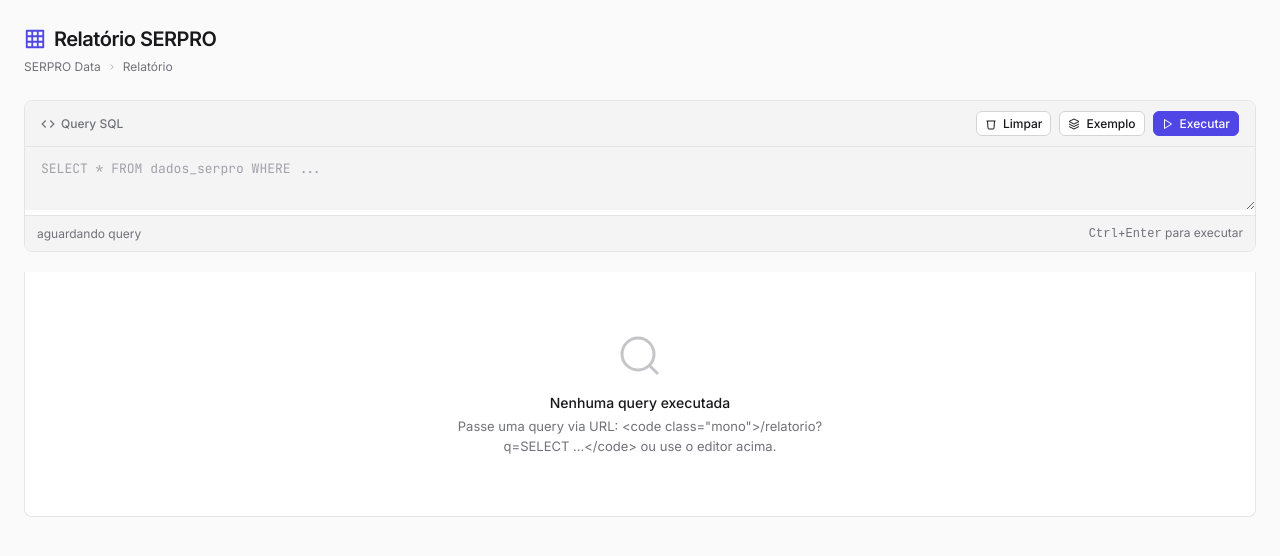
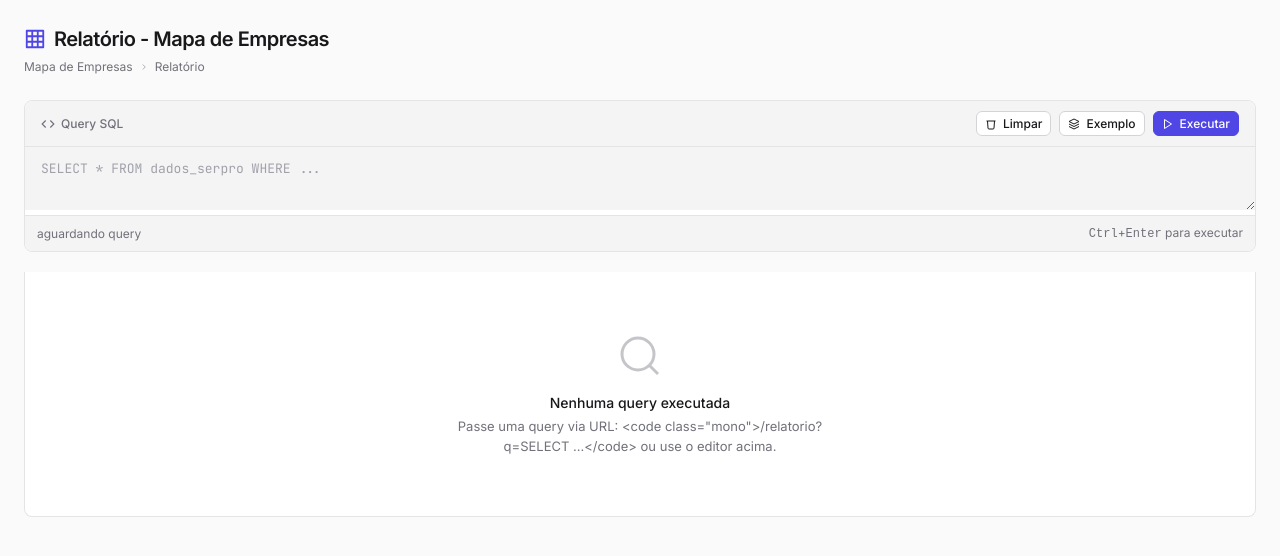
Before and after one commit to mateusoro/mapadeempresas, a website: page serpro-viewer/public/relatorio.html in a window 1280 px wide. Drawn offline with nearby package versions, Linux system fonts and the light colour scheme.

Commit message:
fix: rename SERPRO references to Mapa de Empresas in UI

```diff
--- a/serpro-viewer/public/relatorio.html
+++ b/serpro-viewer/public/relatorio.html
@@ -3,7 +3,7 @@
 <head>
 <meta charset="UTF-8">
 <meta name="viewport" content="width=device-width, initial-scale=1.0">
-<title>Relatório SERPRO</title>
+<title>Relatório - Mapa de Empresas</title>
 <link rel="preconnect" href="https://fonts.googleapis.com">
 <link rel="preconnect" href="https://fonts.gstatic.com" crossorigin>
 <link href="https://fonts.googleapis.com/css2?family=Inter:wght@400;500;600;700&family=JetBrains+Mono:wght@400;500&display=swap" rel="stylesheet">
@@ -527,10 +527,10 @@
                 <svg width="22" height="22" viewBox="0 0 24 24" fill="none" stroke="currentColor" stroke-width="2" stroke-linecap="round" stroke-linejoin="round">
                     <path d="M3 3h18v18H3zM3 9h18M3 15h18M9 3v18M15 3v18"/>
                 </svg>
-                Relatório SERPRO
+                Relatório - Mapa de Empresas
             </h1>
             <div class="breadcrumb">
-                <a href="/">SERPRO Data</a>
+                <a href="/">Mapa de Empresas</a>
                 <svg width="10" height="10" viewBox="0 0 24 24" fill="none" stroke="currentColor" stroke-width="2">
                     <polyline points="9 18 15 12 9 6"/>
                 </svg>
```
Also changed, not shown: serpro-viewer/public/index.html (+3 -3 lines).
